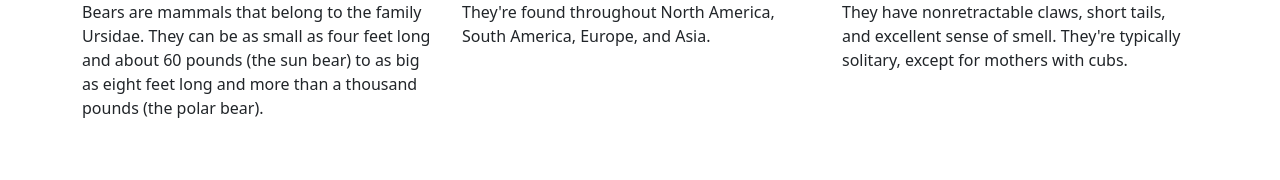
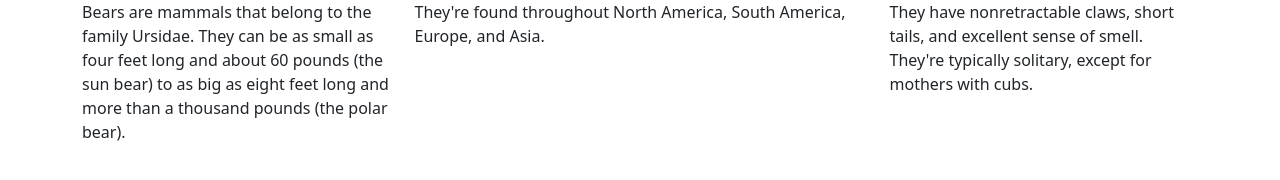
Before and after one commit to yamodah/cssFrameworks, a website: page index.html in a window 1280 px wide. Drawn offline with nearby package versions, Linux system fonts and the light colour scheme.

Commit message:
added col-(size)

```diff
--- a/index.html
+++ b/index.html
@@ -25,12 +25,12 @@
           eight feet long and more than a thousand pounds (the polar bear).
         </p>
       </div>
-      <div class="col">
+      <div class="col col-md-5">
         <p>
           They're found throughout North America, South America, Europe, and Asia.
         </p>
       </div>
-      <div class="col">
+      <div class="col ">
         <p>
           They have nonretractable claws, short tails, and excellent sense of
           smell. They're typically solitary, except for mothers with cubs.
```
